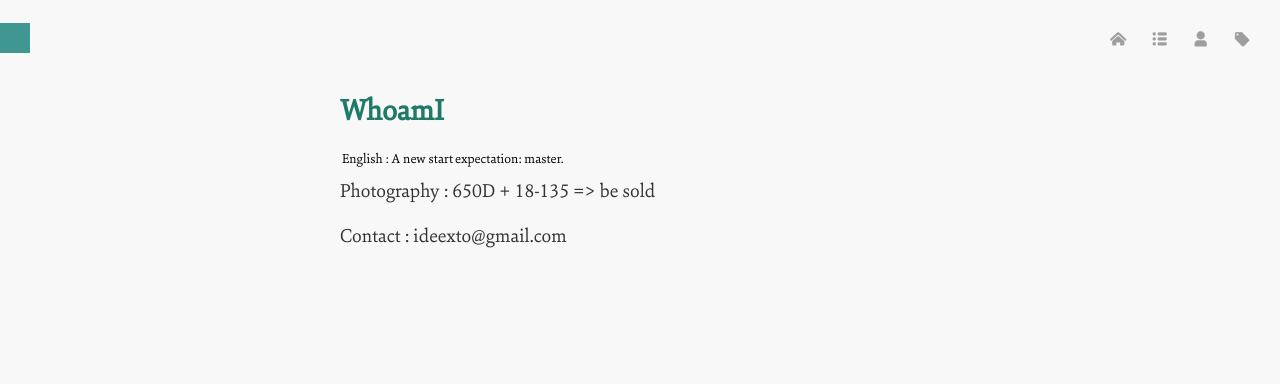
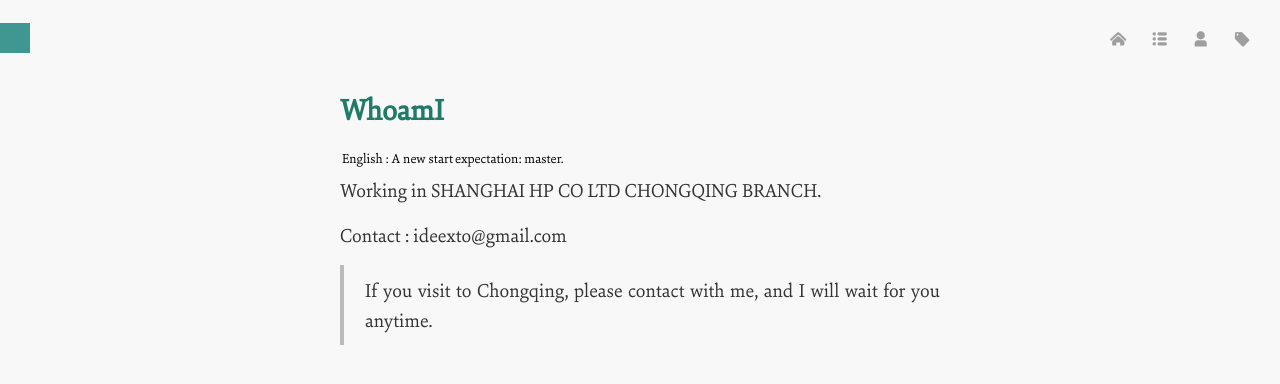
Before and after one commit to luolinjia/en, a Jekyll site: the page built from about/index.md, in a window 1280 px wide. Shown: the top 384 px of the page. Built offline with Jekyll 4.4.1, drawn with Linux system fonts in a browser that asks for light colours; Markdown is read by kramdown in place of the engine named in the settings.

Commit message:
Update index.md

```diff
--- a/about/index.md
+++ b/about/index.md
@@ -7,6 +7,8 @@ layout: page
 
 English : A new start | expectation: master.
 
-Photography : 650D + 18-135 => be sold
+Working in SHANGHAI HP CO LTD CHONGQING BRANCH.
 
 Contact : ideexto@gmail.com
+
+> If you visit to Chongqing, please contact with me, and I will wait for you anytime.
```
